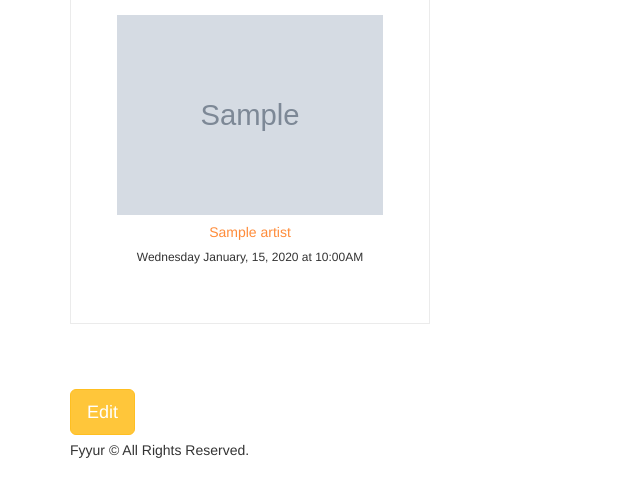
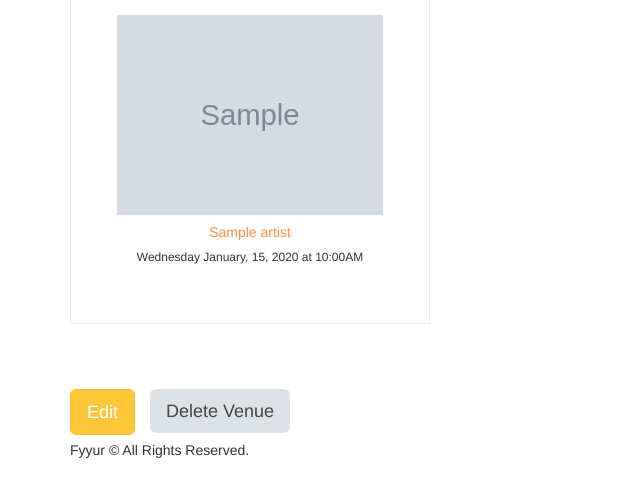
Before and after one commit to Diegofornes/Fyyur, a Flask app: page /venues/1 in a window 1280 px wide. Shown: the part 701-1196 px from the top of the page, without its empty margins (0-640 px from the left). Run offline with Flask 2, Linux system fonts and the light colour scheme; tables that the repository leaves empty hold one stand-in row (values such as "Sample post"); grey boxes marked "Sample" are stand-in pictures; some libraries are stand-ins or nearby versions.

Commit message:
Update show_venue.html

```diff
--- a/Fyyur/starter_code/templates/pages/show_venue.html
+++ b/Fyyur/starter_code/templates/pages/show_venue.html
@@ -75,6 +75,13 @@
 	</div>
 </section>
 
-<a href="/venues/{{ venue.id }}/edit"><button class="btn btn-primary btn-lg">Edit</button></a>
+<span style="float:left;">
+	<a href="/venues/{{ venue.id }}/edit"><button class="btn btn-primary btn-lg">Edit</button></a>
+</span>
+<span style="float:left;">
+	<form style="margin: 0px 15px;" action="/venues/{{ venue.id }}" method="POST">
+		<button class="btn btn-default btn-lg">Delete Venue</button>
+	</form>
+</span>
 
 {% endblock %}
```
